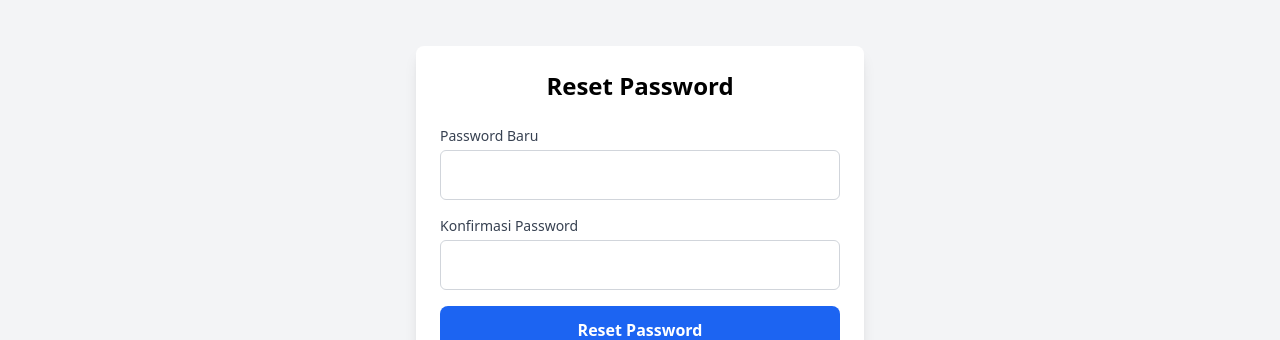
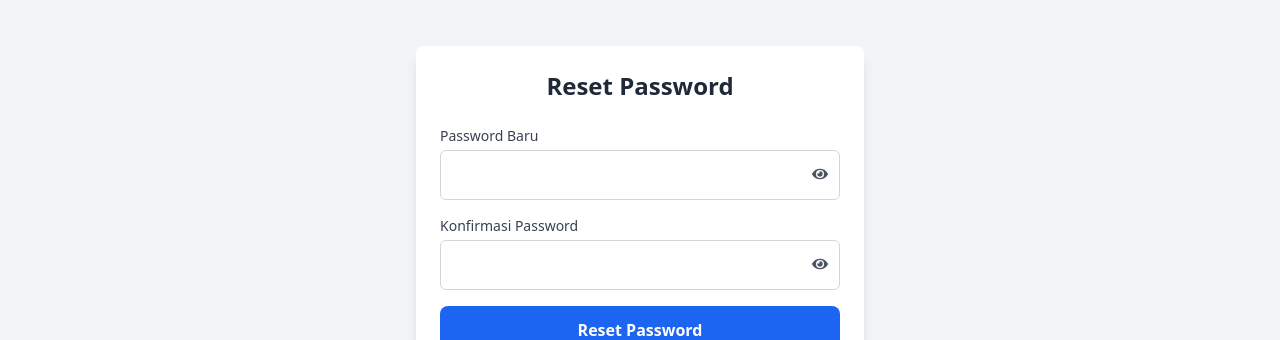
Before and after one commit to Joshtri/e-lapor-kab-kupang, a Next.js app: page /reset-password in a window 1280 px wide. Shown: the part 188-528 px from the top of the page. Built offline with nearby package versions, Linux system fonts and the light colour scheme.

Commit message:
Enhance Reset Password component: add password visibility toggle and improve dark mode styling

```diff
--- a/components/reset-password.jsx
+++ b/components/reset-password.jsx
@@ -2,6 +2,7 @@
 
 import { useState } from "react";
 import { useRouter, useSearchParams } from "next/navigation";
+import { FaEye, FaEyeSlash } from "react-icons/fa"; // ✅ Import ikon mata
 
 export default function ResetPasswordForm() {
   const router = useRouter();
@@ -13,6 +14,10 @@ export default function ResetPasswordForm() {
   const [message, setMessage] = useState("");
   const [error, setError] = useState(false);
   const [loading, setLoading] = useState(false);
+
+  // ✅ State untuk show/hide password
+  const [showNewPassword, setShowNewPassword] = useState(false);
+  const [showConfirmPassword, setShowConfirmPassword] = useState(false);
 
   const handleSubmit = async (e) => {
     e.preventDefault();
@@ -52,47 +57,100 @@ export default function ResetPasswordForm() {
   };
 
   return (
-    <div className="min-h-screen flex flex-col items-center justify-center bg-gray-100">
-      <div className="p-6 bg-white rounded-lg shadow-lg w-full max-w-md">
-        <h2 className="text-2xl font-bold mb-6 text-center">Reset Password</h2>
+    <div className="min-h-screen flex flex-col items-center justify-center bg-gray-100 dark:bg-gray-900">
+      <div className="p-6 bg-white dark:bg-gray-800 rounded-lg shadow-lg w-full max-w-md">
+        <h2 className="text-2xl font-bold mb-6 text-center text-gray-800 dark:text-white">
+          Reset Password
+        </h2>
         {message && (
           <div
             className={`mt-4 p-4 border rounded ${
-              error ? "bg-red-100 border-red-200 text-red-700" : "bg-green-100 border-green-200 text-green-700"
+              error
+                ? "bg-red-100 dark:bg-red-900 border-red-200 dark:border-red-700 text-red-700 dark:text-red-300"
+                : "bg-green-100 dark:bg-green-900 border-green-200 dark:border-green-700 text-green-700 dark:text-green-300"
             }`}
           >
             {message}
           </div>
         )}
         <form onSubmit={handleSubmit} className="space-y-4">
-          <div>
-            <label htmlFor="newPassword" className="block text-sm font-medium text-gray-700">Password Baru</label>
+          {/* 🔑 Input Password Baru */}
+          <div className="relative">
+            <label htmlFor="newPassword" className="block text-sm font-medium text-gray-700 dark:text-gray-300">
+              Password Baru
+            </label>
             <input
-              type="password"
+              type={showNewPassword ? "text" : "password"}
               id="newPassword"
               value={newPassword}
               onChange={(e) => setNewPassword(e.target.value)}
               required
-              className="block w-full p-3 mt-1 border border-gray-300 rounded-md focus:outline-none focus:ring focus:border-blue-300"
+              className="block w-full p-3 mt-1 border border-gray-300 dark:border-gray-700 rounded-md bg-white dark:bg-gray-700 text-gray-900 dark:text-white focus:outline-none focus:ring focus:border-blue-300 dark:focus:border-blue-500"
             />
+            <button
+              type="button"
+              onClick={() => setShowNewPassword(!showNewPassword)}
+              className="absolute right-3 top-10 text-gray-600 dark:text-gray-300"
+            >
+              {showNewPassword ? <FaEyeSlash /> : <FaEye />}
+            </button>
           </div>
-          <div>
-            <label htmlFor="confirmPassword" className="block text-sm font-medium text-gray-700">Konfirmasi Password</label>
+
+          {/* 🔑 Input Konfirmasi Password */}
+          <div className="relative">
+            <label htmlFor="confirmPassword" className="block text-sm font-medium text-gray-700 dark:text-gray-300">
+              Konfirmasi Password
+            </label>
             <input
-              type="password"
+              type={showConfirmPassword ? "text" : "password"}
               id="confirmPassword"
               value={confirmPassword}
               onChange={(e) => setConfirmPassword(e.target.value)}
               required
-              className="block w-full p-3 mt-1 border border-gray-300 rounded-md focus:outline-none focus:ring focus:border-blue-300"
+              className="block w-full p-3 mt-1 border border-gray-300 dark:border-gray-700 rounded-md bg-white dark:bg-gray-700 text-gray-900 dark:text-white focus:outline-none focus:ring focus:border-blue-300 dark:focus:border-blue-500"
             />
+            <button
+              type="button"
+              onClick={() => setShowConfirmPassword(!showConfirmPassword)}
+              className="absolute right-3 top-10 text-gray-600 dark:text-gray-300"
+            >
+              {showConfirmPassword ? <FaEyeSlash /> : <FaEye />}
+            </button>
           </div>
+
+          {/* 🔘 Tombol Reset Password */}
           <button
             type="submit"
-            className="w-full py-3 px-4 bg-blue-600 text-white font-semibold rounded-lg hover:bg-blue-700 focus:outline-none"
+            className="w-full py-3 px-4 bg-blue-600 text-white font-semibold rounded-lg flex items-center justify-center gap-2 hover:bg-blue-700 focus:outline-none dark:bg-blue-500 dark:hover:bg-blue-600 disabled:opacity-60 disabled:cursor-not-allowed"
             disabled={loading}
           >
-            {loading ? "Mengubah Password..." : "Reset Password"}
+            {loading ? (
+              <>
+                <svg
+                  className="animate-spin h-5 w-5 text-white"
+                  xmlns="http://www.w3.org/2000/svg"
+                  fill="none"
+                  viewBox="0 0 24 24"
+                >
+                  <circle
+                    className="opacity-25"
+                    cx="12"
+                    cy="12"
+                    r="10"
+                    stroke="currentColor"
+                    strokeWidth="4"
+                  ></circle>
+                  <path
+                    className="opacity-75"
+                    fill="currentColor"
+                    d="M4 12a8 8 0 018-8v8H4z"
+                  ></path>
+                </svg>
+                Mengubah Password...
+              </>
+            ) : (
+              "Reset Password"
+            )}
           </button>
         </form>
       </div>
```
